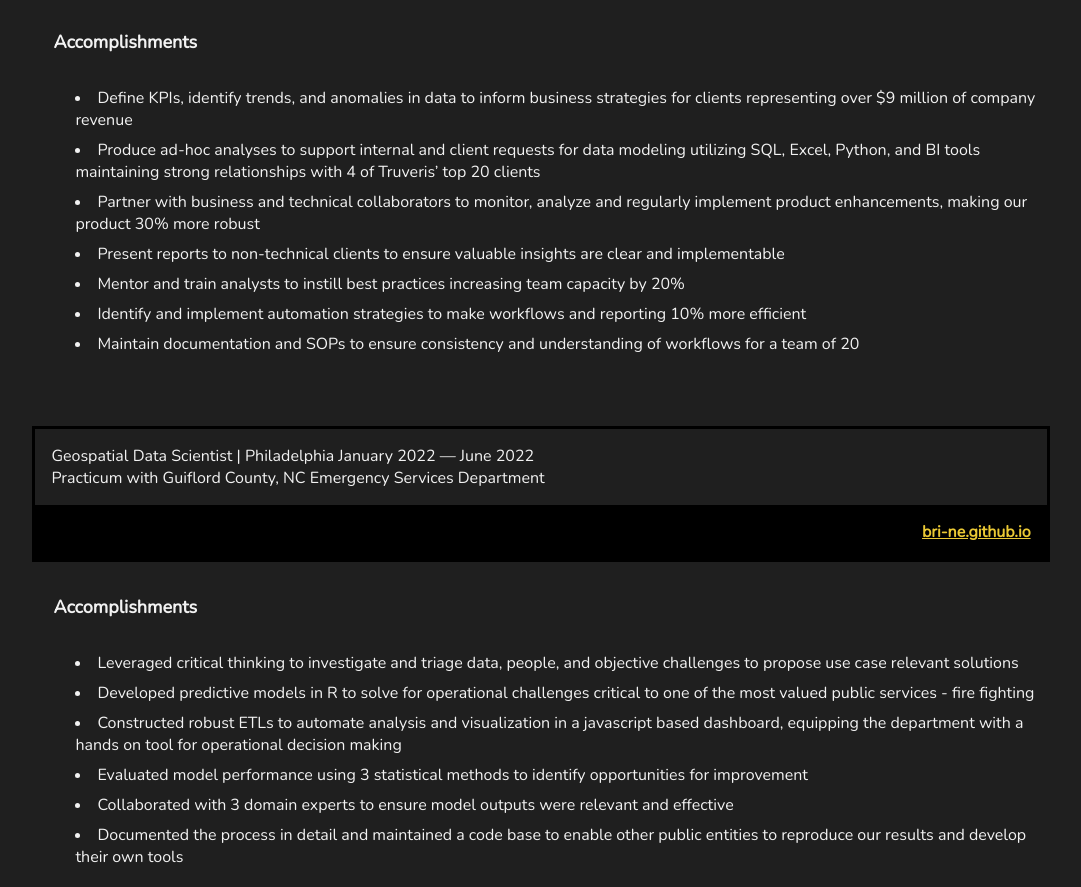
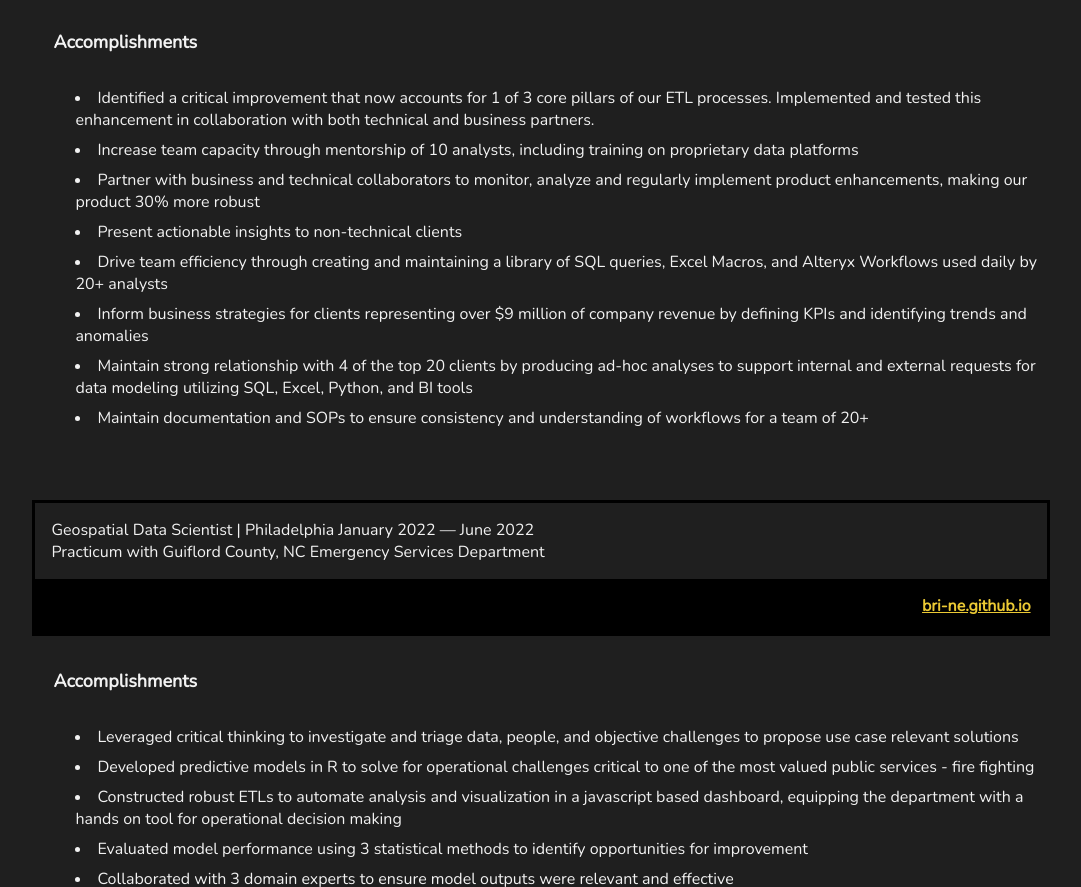
Before and after one commit to bri-ne/bri-ne.github.io, a plain HTML site: page resume.html in a window 1280 px wide. Shown: the part 2563-3450 px from the top of the page, without its empty margins (99-1180 px from the left). Drawn offline with nearby package versions, Linux system fonts and the light colour scheme.

Commit message:
update resume.html

```diff
--- a/resume.html
+++ b/resume.html
@@ -152,13 +152,14 @@
       Accomplishments
     </h2>
     <div class="ul2" >
-      <li class="resume-list">Define KPIs, identify trends, and anomalies in data to inform business strategies for clients representing over $9 million of company revenue</li>
-      <li class="resume-list">Produce ad-hoc analyses to support internal and client requests for data modeling utilizing SQL, Excel, Python, and BI tools maintaining strong relationships with 4 of Truveris’ top 20 clients</li>
+      <li class="resume-list">Identified a critical improvement that now accounts for 1 of 3 core pillars of our ETL processes. Implemented and tested this enhancement in collaboration with both technical and business partners.</li>
+      <li class="resume-list">Increase team capacity through mentorship of 10 analysts, including training on proprietary data platforms</li>
       <li class="resume-list">Partner with business and technical collaborators to monitor, analyze and regularly implement product enhancements, making our product 30% more robust</li>
-      <li class="resume-list">Present reports to non-technical clients to ensure valuable insights are clear and implementable</li>
-      <li class="resume-list">Mentor and train analysts to instill best practices increasing team capacity by 20%</li>
-      <li class="resume-list">Identify and implement automation strategies to make workflows and reporting 10% more efficient</li>
-      <li class="resume-list">Maintain documentation and SOPs to ensure consistency and understanding of workflows for a team of 20</li>
+      <li class="resume-list">Present actionable insights to non-technical clients</li>
+      <li class="resume-list">Drive team efficiency through creating and maintaining a library of SQL queries, Excel Macros, and Alteryx Workflows used daily by 20+ analysts</li>
+      <li class="resume-list">Inform business strategies for clients representing over $9 million of company revenue by defining KPIs and identifying trends and anomalies</li>
+      <li class="resume-list">Maintain strong relationship with 4 of the top 20 clients by producing ad-hoc analyses to support internal and external requests for data modeling utilizing SQL, Excel, Python, and BI tools</li>
+      <li class="resume-list">Maintain documentation and SOPs to ensure consistency and understanding of workflows for a team of 20+ </li>
     </div>
   </div>
   <!--Second Position-->
```
